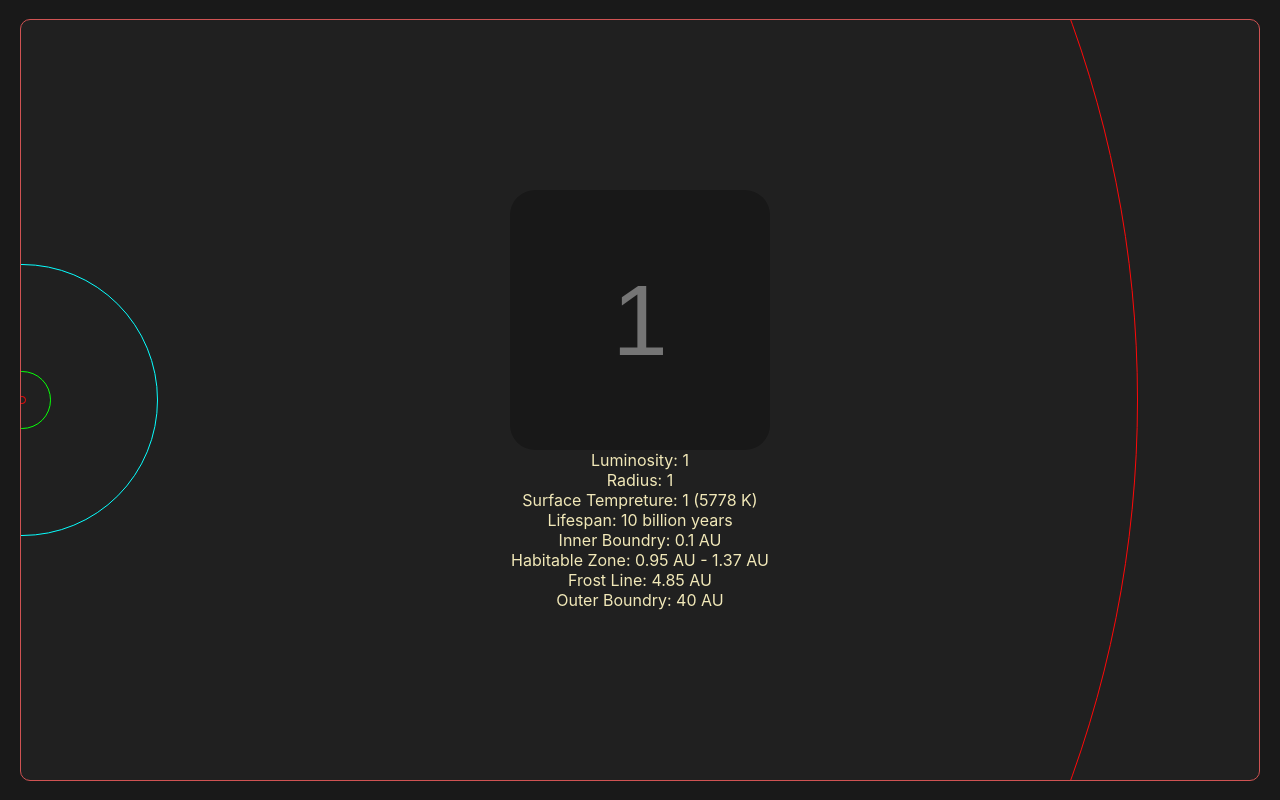
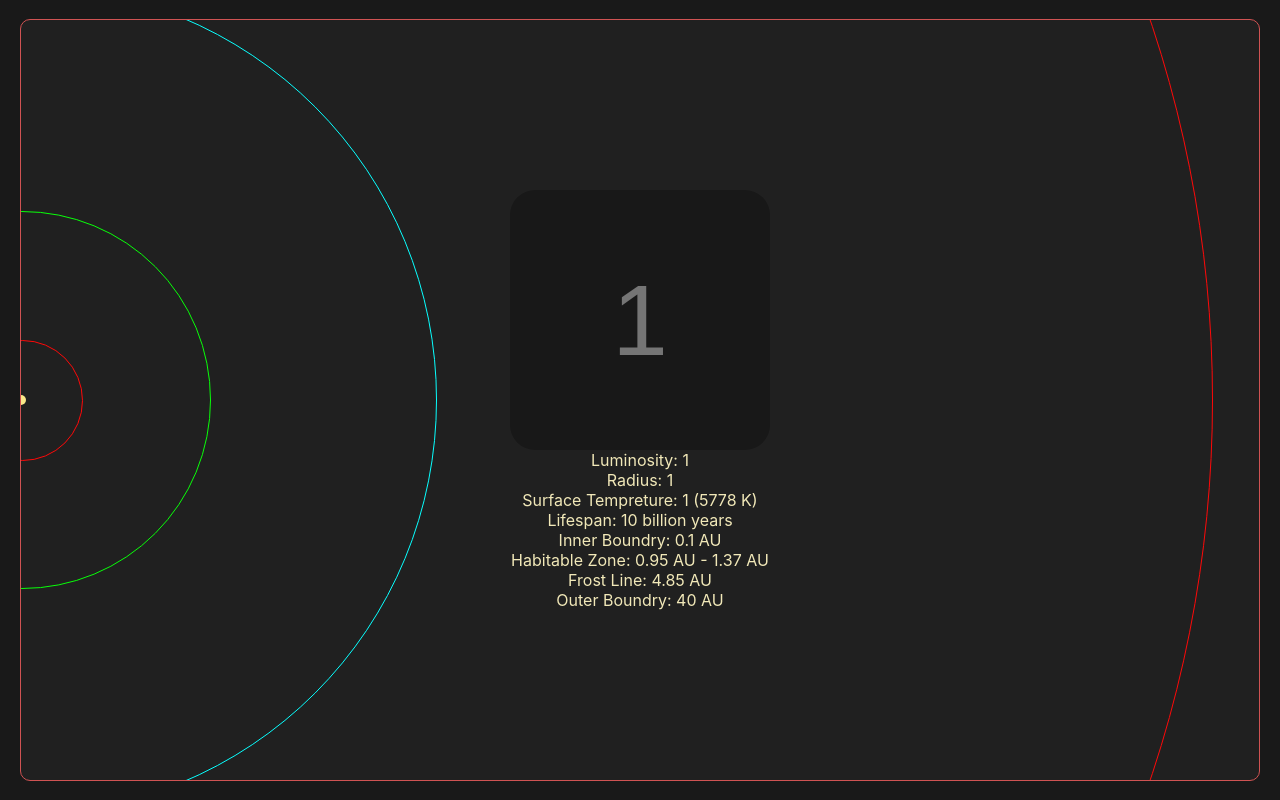
Before and after one commit to SophieSnoww/react-testing, a React (Create React App) app: page / in a window 1280 px wide. Built offline with nearby package versions, Linux system fonts and the light colour scheme.

Commit message:
YAY GOOD SCALING

```diff
--- a/src/Visualizer.js
+++ b/src/Visualizer.js
@@ -8,21 +8,21 @@ class Visualizer extends React.Component {
     }
 
     render() {
-        let appWidth = window.innerWidth -40;
-        let arcStart = 0;
-        let arcEnd = appWidth - 125;
+        let appWidth = window.innerWidth - 40;
+        let arcEnd = appWidth - 50;
 
-        let iBoundry = arcEnd * (this.props.data.iBoundry / this.props.data.oBoundry);
-        let fLine = arcEnd * (this.props.data.fLine / this.props.data.oBoundry);
-        let hZone = arcEnd * (this.props.data.hZone / this.props.data.oBoundry);
+        let iBoundry = arcEnd * Math.sqrt(this.props.data.iBoundry / this.props.data.oBoundry);
+        let hZone = arcEnd * Math.sqrt(this.props.data.hZone / this.props.data.oBoundry);
+        let fLine = arcEnd * Math.sqrt(this.props.data.fLine / this.props.data.oBoundry);
+        let oBoundry = arcEnd * Math.sqrt(1);
 
         return (
             <div className="Visualizer">
-                {/* <star /> */}
+                <star />
                 <Arc color="#f00" width={iBoundry * 2} />
                 <Arc color="#0f0" width={hZone * 2} />
                 <Arc color="#0ff" width={fLine * 2} />
-                <Arc color="#f00" width={arcEnd * 2} />
+                <Arc color="#f00" width={oBoundry * 2} />
             </div>
         );
     }
```
